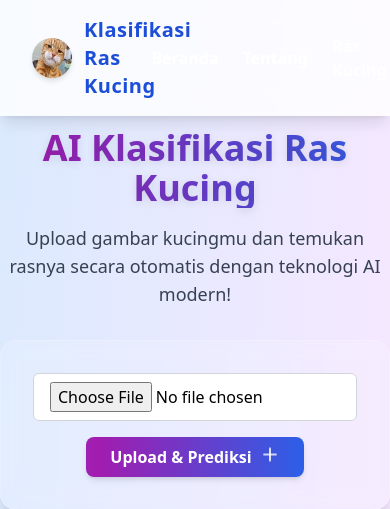
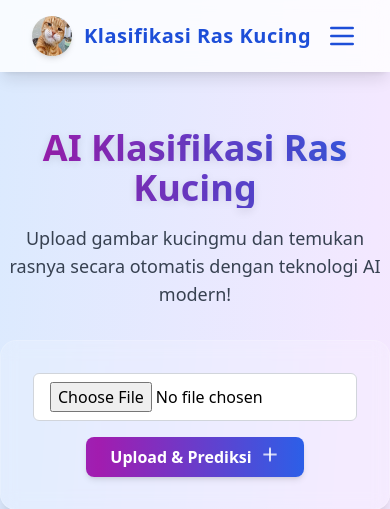
Before and after one commit to pramudikaa/klasifikasi-ras-kucing, a Flask app: page / in a window 390 px wide. Shown: the top 509 px of the page. Run offline with Flask 3, Linux system fonts and the light colour scheme; parts of the project's set-up code (start-up, migrations or seed data) failed here and were passed over; some libraries are stand-ins or nearby versions.

Commit message:
update: navbar responsif

```diff
--- a/templates/index.html
+++ b/templates/index.html
@@ -200,16 +200,42 @@
       <img src="{{ url_for('static', filename='images/logo.jpg') }}" alt="Logo" class="w-10 h-10 rounded-full shadow-md">
       <span class="font-bold text-xl tracking-wide text-blue-700 dark:text-blue-300">Klasifikasi Ras Kucing</span>
     </div>
-    <div class="flex items-center space-x-6">
+    <!-- Desktop Navbar -->
+    <div class="hidden md:flex items-center space-x-6">
       <a href="#" class="nav-link font-semibold transition">Beranda</a>
+      <a href="#breeds" class="nav-link font-semibold transition">Ras Kucing</a>
       <a href="#about" class="nav-link font-semibold transition">Tentang</a>
-      <a href="#breeds" class="nav-link font-semibold transition">Ras Kucing</a>
       <a href="#contact" class="nav-link font-semibold transition">Kontak</a>
       <button onclick="toggleTheme()" class="ml-4 px-3 py-1 rounded-full bg-gray-200 dark:bg-gray-700 text-gray-700 dark:text-gray-200 hover:bg-blue-200 dark:hover:bg-blue-800 transition">
         <span id="theme-icon">🌙</span>
       </button>
     </div>
+    <!-- Mobile Hamburger -->
+    <div class="md:hidden flex items-center">
+      <button id="hamburger-btn" class="focus:outline-none">
+        <svg class="w-8 h-8 text-blue-700 dark:text-blue-300" fill="none" stroke="currentColor" stroke-width="2" viewBox="0 0 24 24">
+          <path stroke-linecap="round" stroke-linejoin="round" d="M4 6h16M4 12h16M4 18h16"/>
+        </svg>
+      </button>
+    </div>
   </nav>
+
+  <!-- Mobile Sidebar -->
+  <div id="mobile-sidebar" class="fixed inset-0 z-50 bg-black bg-opacity-40 hidden">
+    <div class="fixed top-0 left-0 h-full w-64 bg-white dark:bg-gray-900 shadow-lg flex flex-col p-8 space-y-6 transition-transform duration-300 transform -translate-x-full" id="sidebar-panel">
+      <div class="flex items-center justify-between mb-8">
+        <span class="font-bold text-xl tracking-wide text-blue-700 dark:text-blue-300">Menu</span>
+        <button id="close-sidebar" class="text-2xl text-gray-500 hover:text-red-500">&times;</button>
+      </div>
+      <a href="#" class="nav-link font-semibold transition" onclick="closeSidebar()">Beranda</a>
+      <a href="#breeds" class="nav-link font-semibold transition" onclick="closeSidebar()">Ras Kucing</a>
+      <a href="#about" class="nav-link font-semibold transition" onclick="closeSidebar()">Tentang</a>
+      <a href="#contact" class="nav-link font-semibold transition" onclick="closeSidebar()">Kontak</a>
+      <button onclick="toggleTheme();closeSidebar()" class="mt-8 px-3 py-1 rounded-full bg-gray-200 dark:bg-gray-700 text-gray-700 dark:text-gray-200 hover:bg-blue-200 dark:hover:bg-blue-800 transition">
+        <span id="theme-icon-mobile">🌙</span>
+      </button>
+    </div>
+  </div>
 
   <!-- Hero Section -->
   <section class="flex flex-col items-center justify-center pt-32 pb-16 text-center">
@@ -437,6 +463,38 @@
         });
       }
     });
+
+    // Sidebar mobile navbar
+    const hamburgerBtn = document.getElementById('hamburger-btn');
+    const mobileSidebar = document.getElementById('mobile-sidebar');
+    const sidebarPanel = document.getElementById('sidebar-panel');
+    const closeSidebarBtn = document.getElementById('close-sidebar');
+
+    function openSidebar() {
+      mobileSidebar.classList.remove('hidden');
+      setTimeout(() => {
+        sidebarPanel.classList.remove('-translate-x-full');
+      }, 10);
+      document.body.classList.add('overflow-hidden');
+      // Sync dark mode icon
+      document.getElementById('theme-icon-mobile').textContent = document.documentElement.getAttribute('data-theme') === 'dark' ? '☀️' : '🌙';
+    }
+    function closeSidebar() {
+      sidebarPanel.classList.add('-translate-x-full');
+      setTimeout(() => {
+        mobileSidebar.classList.add('hidden');
+        document.body.classList.remove('overflow-hidden');
+      }, 300);
+    }
+    hamburgerBtn.addEventListener('click', openSidebar);
+    closeSidebarBtn.addEventListener('click', closeSidebar);
+    mobileSidebar.addEventListener('click', function(e) {
+      if (e.target === mobileSidebar) closeSidebar();
+    });
+
+    // Sync dark mode icon in sidebar
+    document.querySelector('button[onclick*="toggleTheme()"]').addEventListener('click', setThemeIcon);
+    document.getElementById('theme-icon-mobile').addEventListener('click', setThemeIcon);
   </script>
 </body>
 </html>
```
